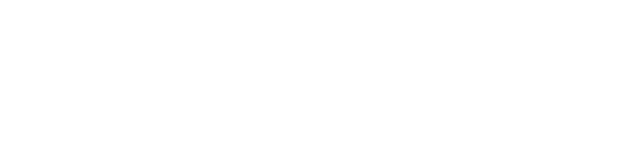
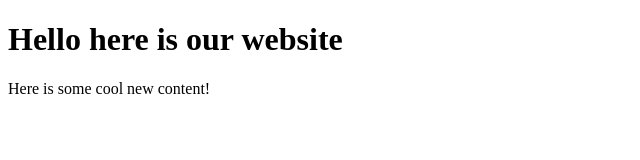
Before and after one commit to BMurley852/test-repo, a plain HTML site: page index.html in a window 1280 px wide. Shown: the whole page, without its empty margins (0-640 px from the left). Drawn offline with Linux system fonts and the light colour scheme.

Commit message:
Added content to index.html

```diff
--- a/index.html
+++ b/index.html
@@ -6,6 +6,7 @@
     <title>Document</title>
 </head>
 <body>
-
+    <h1>Hello here is our website</h1>
+    <p>Here is some cool new content!</p>
 </body>
 </html>
```
